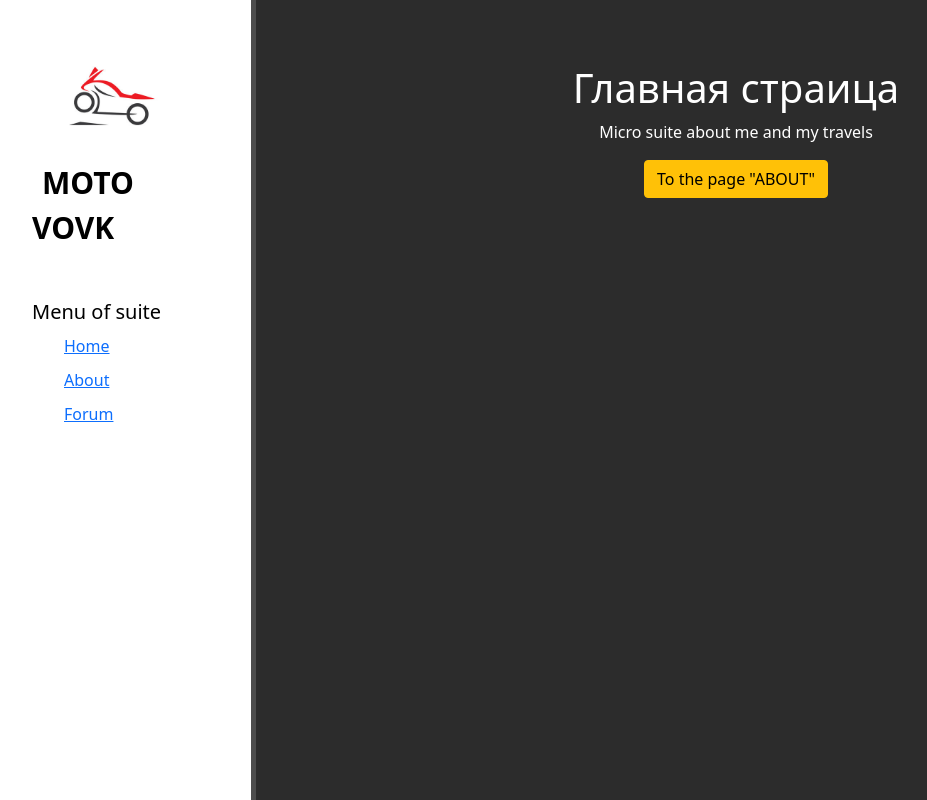
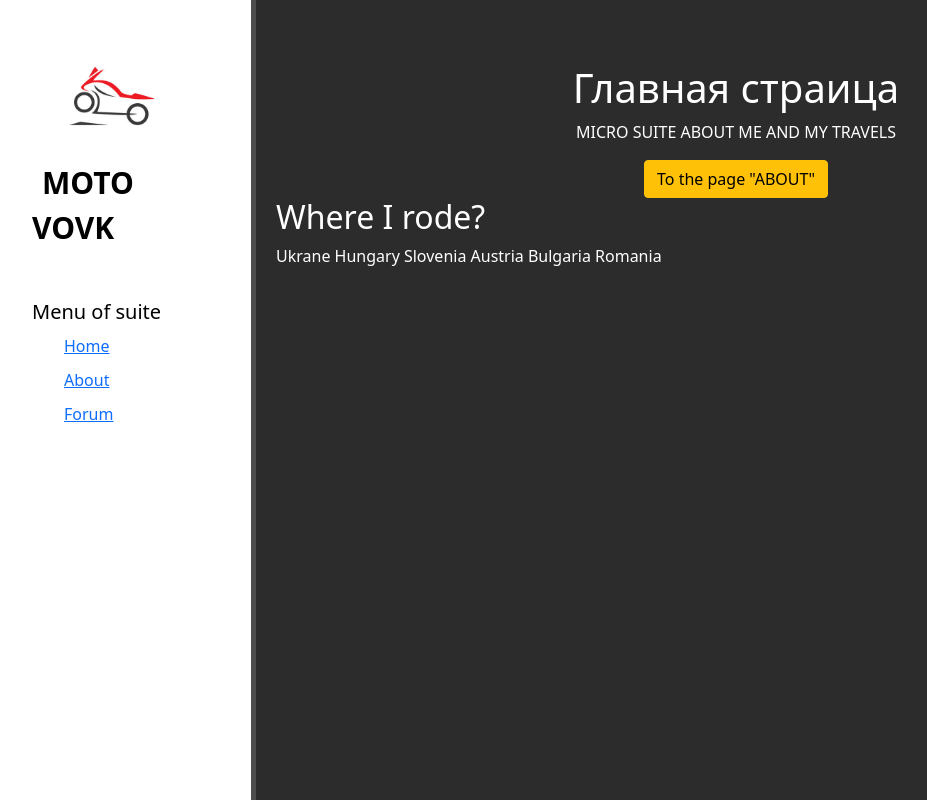
Before and after one commit to YevhenVovk1992/My_Suite_on_Django, a Django app: page / in a window 1280 px wide. Shown: the whole page, without its empty margins (0-927 px from the left). Run offline with Django 4.2, Linux system fonts and the light colour scheme.

Commit message:
transfer date to a temlates

```diff
--- a/suite/mainapp/static/mainapp/css/mainapp.css
+++ b/suite/mainapp/static/mainapp/css/mainapp.css
@@ -46,3 +46,9 @@ aside ul li:hover, aside ul a:hover {
     color: #eb5959;
     text-decoration: none;
 }
+main .DateOfTravel{
+    color: white;
+    float: left;
+    margin-left: 20px;
+
+}
--- a/suite/mainapp/templates/mainapp/about.html
+++ b/suite/mainapp/templates/mainapp/about.html
@@ -1,6 +1,6 @@
 {% extends 'mainapp/layout.html' %}
 
-{% block title %}About{% endblock %}
+{% block title %}{{ title }}{% endblock %}
 
 {% block content %}
     <div class="features">
--- a/suite/mainapp/templates/mainapp/index.html
+++ b/suite/mainapp/templates/mainapp/index.html
@@ -1,11 +1,19 @@
 {% extends 'mainapp/layout.html' %}
 
-{% block title %}Главная страца{% endblock %}
+{% block title %}{{ title }}{% endblock %}
 
 {% block content %}
     <div class="features">
         <h1>Главная страица</h1>
+        {% filter upper %}
         <p>Micro suite about me and my travels</p>
-        <button class="btn btn-warning">To the page "ABOUT" </button>
+        {% endfilter %}
+        <button class="btn btn-warning">To the page "ABOUT"</button>
+    </div>
+    <div class="DateOfTravel">
+        <h2>Where I rode?</h2>
+        <p>{% for el in countries%}
+         {{ el }}
+            {% endfor %}</p>
     </div>
 {% endblock %}
--- a/suite/mainapp/templates/mainapp/layout.html
+++ b/suite/mainapp/templates/mainapp/layout.html
@@ -23,6 +23,7 @@
         <a href="{% url 'about' %}" ><li>About</li></a>
         <a href="" ><li>Forum</li></a>
     </ul>
+
 </aside>
 <main>
     {% block content %}
--- a/suite/mainapp/views.py
+++ b/suite/mainapp/views.py
@@ -3,7 +3,14 @@ from django.http import HttpResponse
 
 # Create your views here.
 def index(request):
-    return render(request, 'mainapp/index.html')
+    data = {
+        'title': ' MOTO VOVK ',
+        'countries': ('Ukrane', 'Hungary', 'Slovenia', 'Austria', 'Bulgaria', 'Romania')
+    }
+    return render(request, 'mainapp/index.html', data)
 
 def about(request):
-    return render(request, 'mainapp/about.html')
+    data = {
+        'title': "About"
+    }
+    return render(request, 'mainapp/about.html', data)
```
